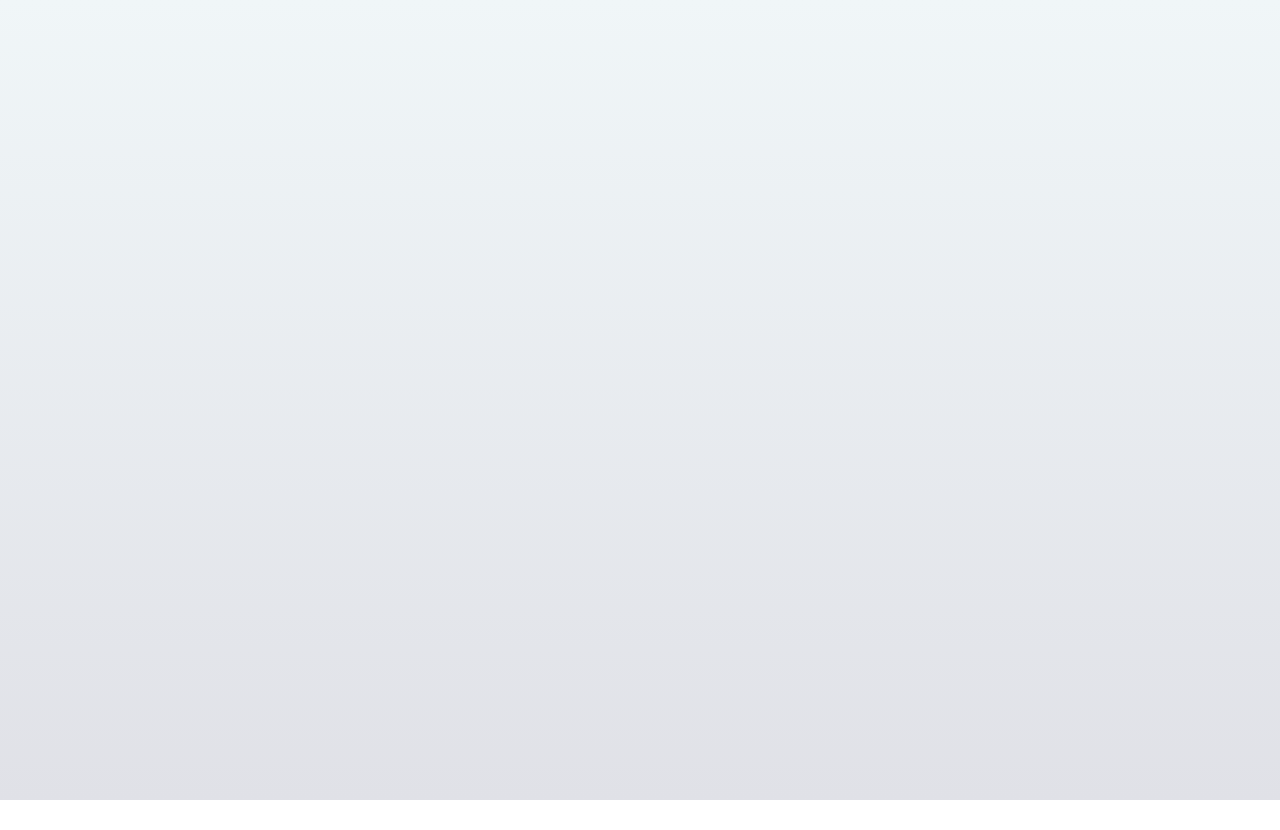
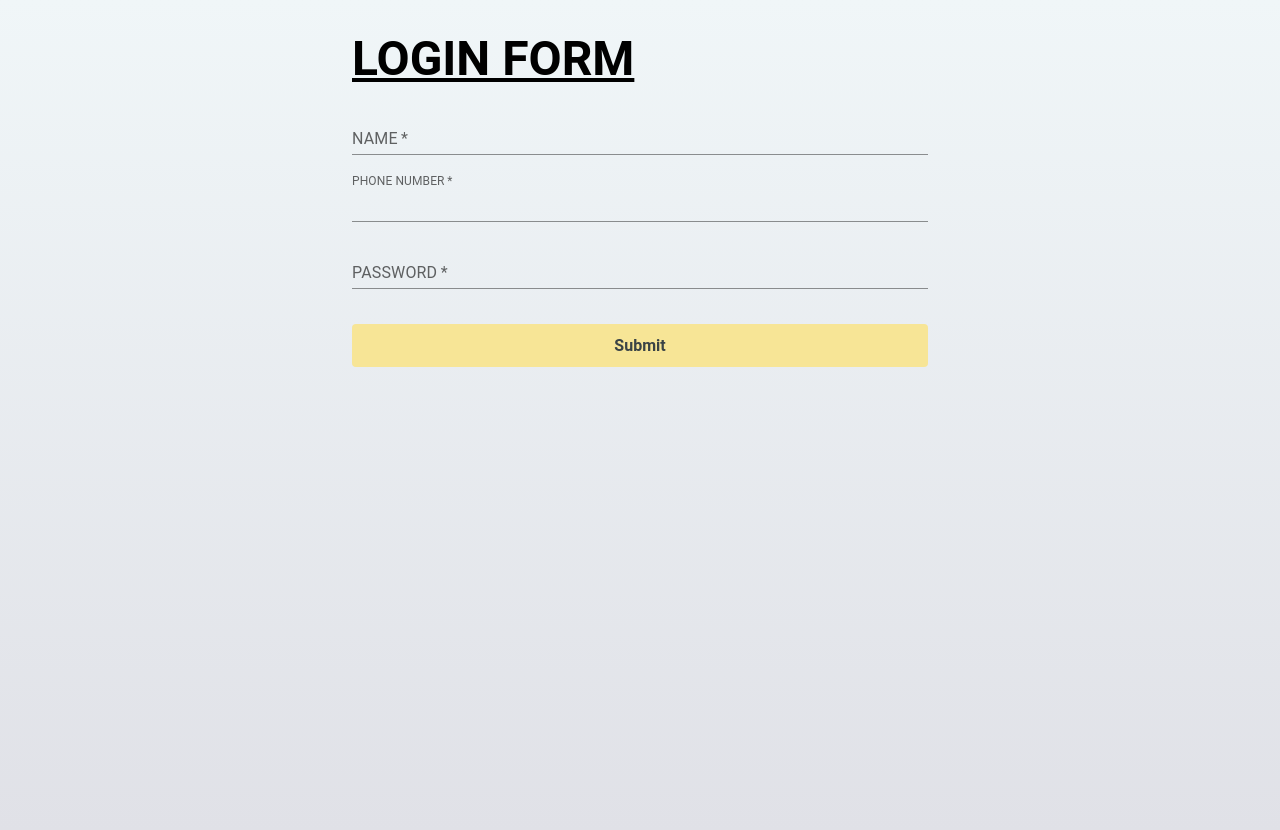
Before and after one commit to rajdeepX/gmo, a React app: page / in a window 1280 px wide. Before the commit this address had no page. Before the commit the page ends 800 px from the top, so only its background shows below. Built offline with nearby package versions, Linux system fonts and the light colour scheme; the HTML template or start-up script is replaced by a standard one.

Commit message:
revert changes

```diff
--- a/src/App.tsx
+++ b/src/App.tsx
@@ -7,14 +7,8 @@ const App: React.FC = () => {
   return (
     <>
       <Routes>
-        <Route
-          path="https://give-me-organic-assignment.netlify.app/"
-          element={<LoginPage />}
-        />
-        <Route
-          path="https://give-me-organic-assignment.netlify.app/second-page"
-          element={<SecondPage />}
-        />
+        <Route path="/" element={<LoginPage />} />
+        <Route path="/second-page" element={<SecondPage />} />
       </Routes>
     </>
   );
```
